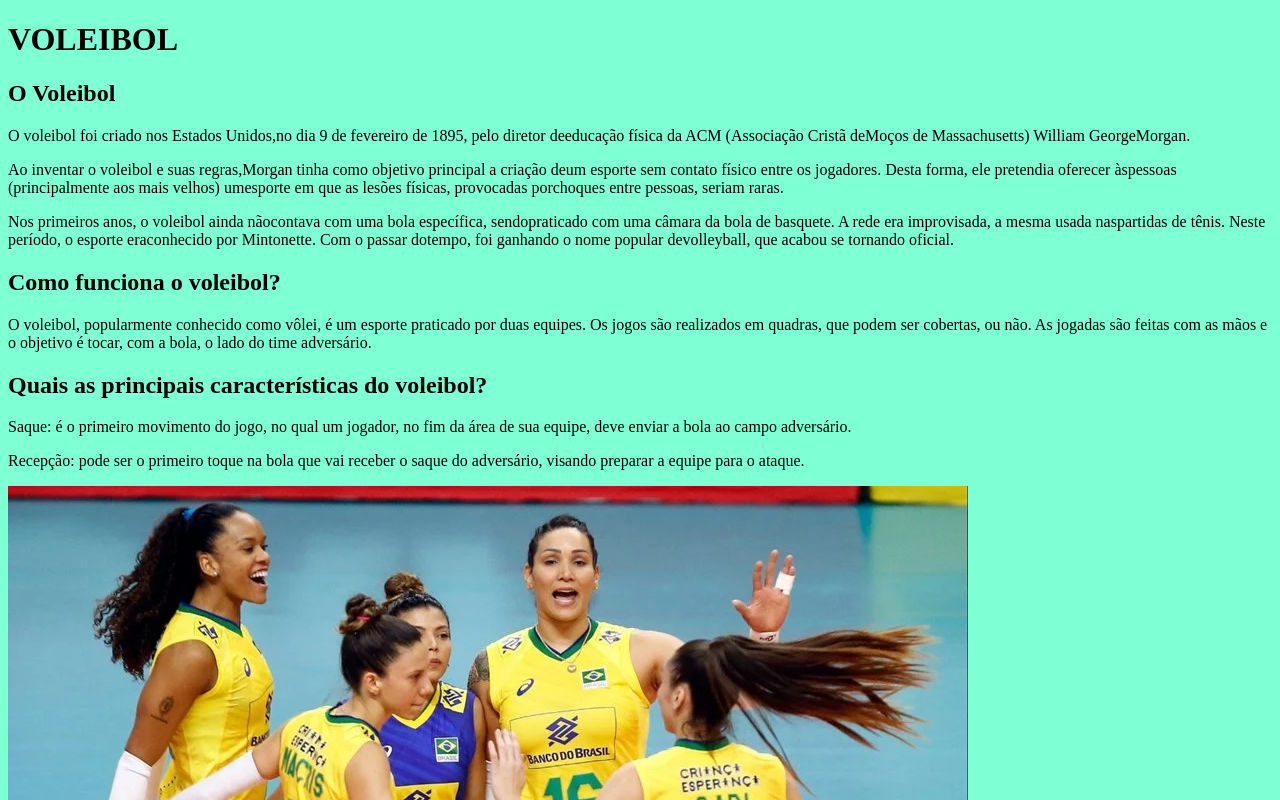
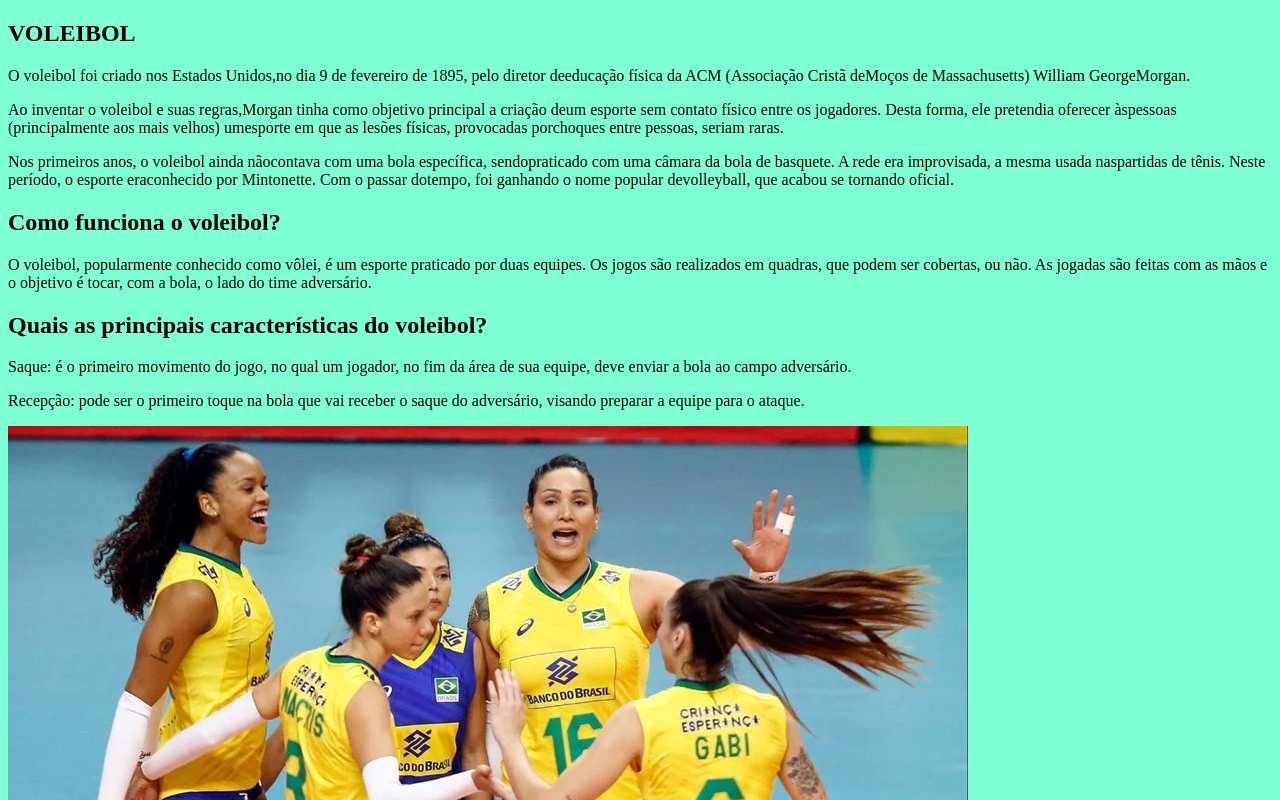
Before and after one commit to JuliaPedro09/Volei, a plain HTML site: page index.html in a window 1280 px wide. Shown: the top 800 px of the page. Drawn offline with Linux system fonts and the light colour scheme.

Commit message:
Update index.html

```diff
--- a/index.html
+++ b/index.html
@@ -10,9 +10,8 @@
 
 <body>
 
-    <h1>VOLEIBOL</h1>
+    <h2>VOLEIBOL</h2>
 
-    <h2>O Voleibol</h2>
 
     <p>O voleibol foi criado nos Estados Unidos,no dia 9 de fevereiro de 1895, pelo diretor deeducação física da ACM
         (Associação Cristã deMoços de Massachusetts) William GeorgeMorgan.
@@ -38,7 +37,7 @@
     <p>Recepção: pode ser o primeiro toque na bola que vai receber o saque do adversário, visando preparar a equipe para
         o ataque.</p>
 
-        <img src="Volei.webp" >
+        <img class="volei" src="Volei.webp" >
 
 </body>
 
```
